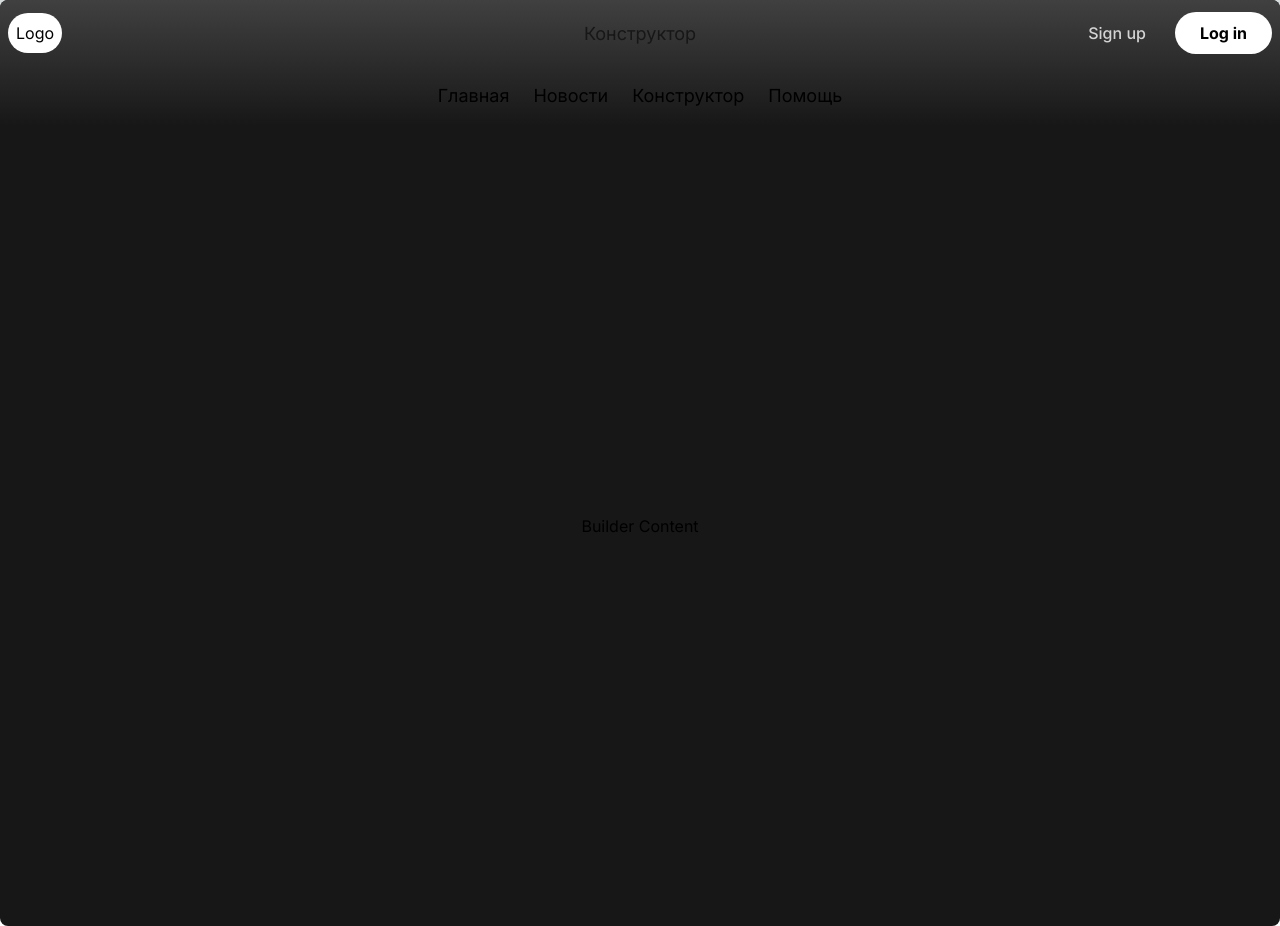
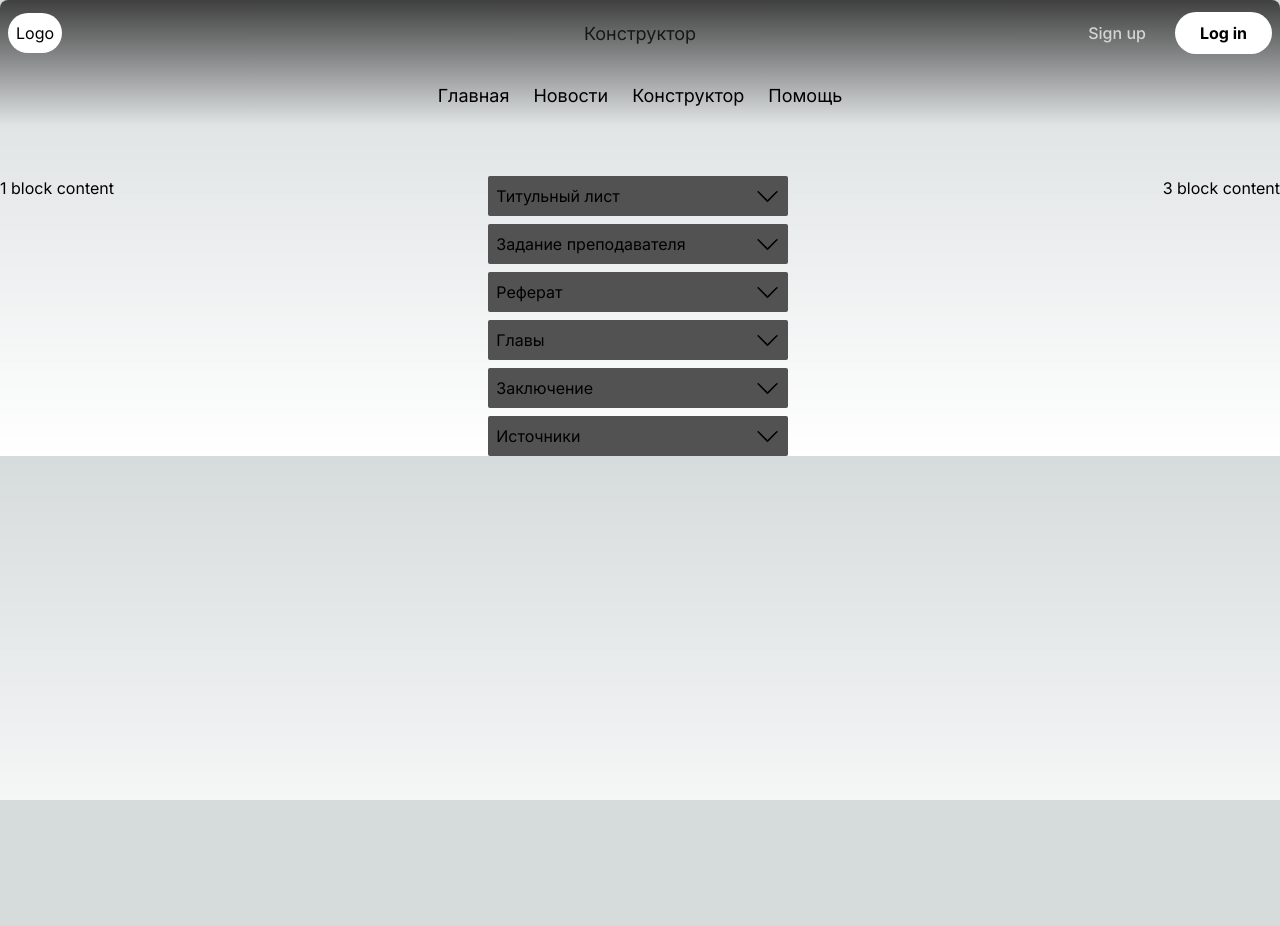
Before and after one commit to oleg-murmur/wordRedactor_v1, a Next.js app in the folder frontend/: page /builder in a window 1280 px wide. After the commit the page ends 800 px from the top, so only its background shows below. Built offline with nearby package versions, Linux system fonts and the light colour scheme.

Commit message:
add builder components

```diff
--- /dev/null
+++ b/frontend/src/app/builder/components/BuilderContent.tsx
@@ -0,0 +1,15 @@
+"use client";
+
+import ContainerContent from "@/components/builderComponents/ContainerContent";
+
+const BuilderContent = () => {
+  return (
+    <div className="flex gap-2 justify-between mt-[50px] w-full h-full ">
+        <div>1 block content</div>
+        <ContainerContent/>
+        <div>3 block content</div>
+    </div>
+  )
+}
+
+export default BuilderContent
--- a/frontend/src/app/builder/page.tsx
+++ b/frontend/src/app/builder/page.tsx
@@ -1,12 +1,13 @@
 import Header from "@/components/Header";
+import BuilderContent from "./components/BuilderContent";
 
 export default function Builder() {
   return (
-    <main className="bg-neutral-900 rounded-lg h-full w-full overflow-hidden overflow-y-auto">
+    <main className="rounded-lg h-full w-full overflow-hidden overflow-y-auto">
       <Header>
         <div className="absolute top-5 left-0 w-full flex items-center justify-center text-lg text-neutral-900">Конструктор</div>
       </Header>
-      <div className="mx-[300px] h-screen flex items-center justify-center text-center">Builder Content</div>
+      <BuilderContent/>
     </main>
   );
 }
--- /dev/null
+++ b/frontend/src/components/builderComponents/ButtonAddInput.tsx
@@ -0,0 +1,26 @@
+"use client";
+
+interface ButtonProps {
+  type: string;
+  title: string;
+}
+
+const ButtonAddInput: React.FC<ButtonProps> = ({ type, title }) => {
+
+  const handleButtonClick = () => {
+    // Ваша логика обработки нажатия на кнопку
+  };
+  return (
+    <>
+      <button
+        onClick={handleButtonClick}
+        className="bg-green-600 p-1 w-[250px] text-xs font-semibold text-neutral-800 cursor-pointer hover:text-neutral-700 rounded-lg"
+      >
+        {title}
+      </button>
+
+    </>
+  );
+};
+
+export default ButtonAddInput;
--- /dev/null
+++ b/frontend/src/components/builderComponents/ContainerContent.tsx
@@ -0,0 +1,31 @@
+"use client";
+import TitleBlock from "./TitleBlock";
+
+interface Title {
+  type: string;
+  title: string;
+}
+
+const ContainerContent = () => {
+  const title: Title[] = [
+    { type: "addTitleList", title: "Титульный лист" },
+    { type: "addAssignment", title: "Задание преподавателя" },
+    { type: "addAbstract", title: "Реферат" },
+    { type: "addChapter", title: "Главы" },
+    { type: "addConclusion", title: "Заключение" },
+    { type: "addSources", title: "Источники" }
+  ];
+
+  return (
+    <div className="flex-col">
+      <div className="inline-flex flex-col gap-2"
+      >
+        {title.map((e) => (
+            <TitleBlock key={e.type} type={e.type} title={e.title}/>
+        ))}
+      </div>
+    </div>
+  );
+};
+
+export default ContainerContent;
--- /dev/null
+++ b/frontend/src/components/builderComponents/DynamicInput.tsx
@@ -0,0 +1,14 @@
+import { useState } from "react";
+
+
+const DynamicInput = () => {
+    const [inputVisible, setInputVisible] = useState(false);
+    const handleAddInput = () => {
+        setInputVisible(true);
+      };
+  return (
+    <div>DynamicInput</div>
+  )
+}
+
+export default DynamicInput
--- /dev/null
+++ b/frontend/src/components/builderComponents/Paragraph.tsx
@@ -0,0 +1,9 @@
+"use client";
+
+const Paragraph = () => {
+  return (
+    <div>Paragraph</div>
+  )
+}
+
+export default Paragraph
--- /dev/null
+++ b/frontend/src/components/builderComponents/TitleBlock.tsx
@@ -0,0 +1,59 @@
+"use client"
+import { useState } from "react";
+import { BsChevronDown } from "react-icons/bs";
+import { BsChevronUp } from "react-icons/bs";
+import ButtonAddInput from "./ButtonAddInput";
+
+interface TitleBlockProps {
+  type: string;
+  title: string
+}
+
+interface ButtonName {
+  title: string;
+  type: string;
+}
+
+const TitleBlock: React.FC<TitleBlockProps> = ({ type, title }) => {
+  const [isActive, setIsActive] = useState(false);
+
+  const button: ButtonName[] = [
+    { type: "addChapter", title: "Добавить главу" },
+    { type: "addSubChapter", title: "Добавить подглаву" },
+    { type: "addParagraph", title: "Добавить абзац" },
+    { type: "addImage", title: "Добавить изображение" },
+  ];
+
+  const handleClick = () => {
+    setIsActive((prev) => !prev);
+  };
+
+
+  return (
+    <>
+      <button
+        onClick={handleClick}
+        className="bg-neutral-600 p-2 rounded-sm w-[300px] text-left relative cursor-pointer"
+      >
+        {title}
+        {isActive ? (
+        <BsChevronUp className="absolute top-[8px] right-[8px]" size={25} />
+      ) : (
+        <BsChevronDown className="absolute top-[8px] right-[8px]" size={25} />
+      )}
+      </button>
+
+      {isActive && (
+        <div className="inline-flex flex-col gap-2">
+          {button.map((e) => (
+            <ButtonAddInput key={e.type}  type={e.type} title={e.title}/>
+          ))}
+
+
+        </div>
+      )}
+    </>
+  );
+};
+
+export default TitleBlock;
```
